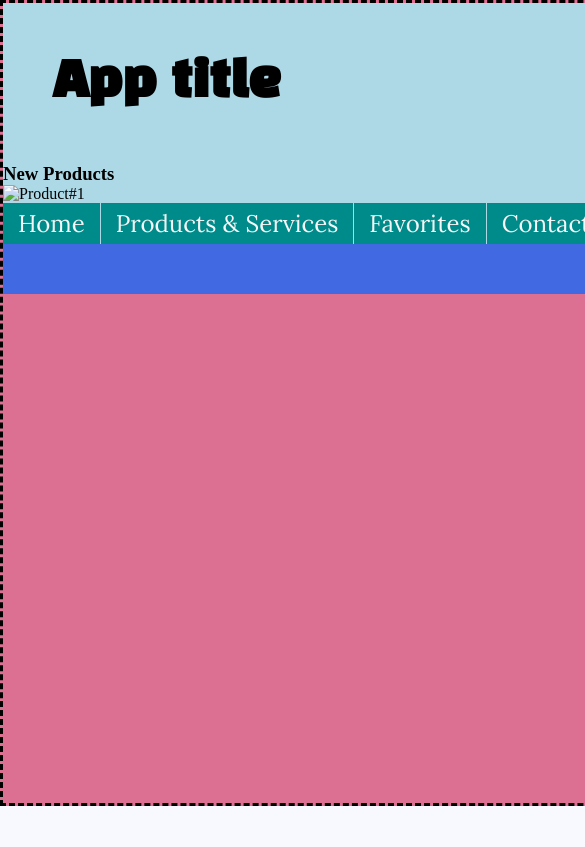
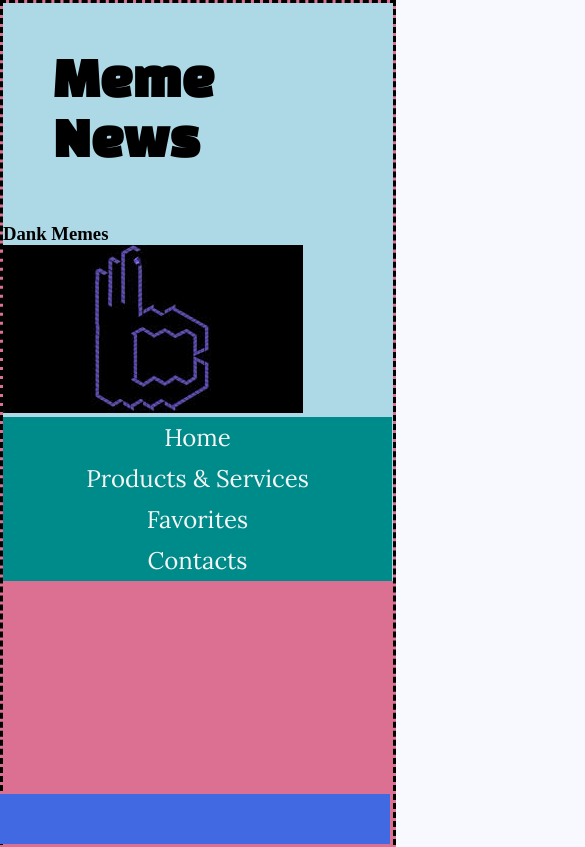
Before and after one commit to KeatonHunsaker/ALC_HTML5_Spring2019, a plain HTML site: page Mobile App/index.html in a window 390 px wide. Shown: the top 847 px of the page, 585 px wide, since content can reach past the window. Drawn offline with Linux system fonts and the light colour scheme.

Commit message:
Mobile fixing
Fixing

```diff
--- a/Mobile App/CSS/style.css
+++ b/Mobile App/CSS/style.css
@@ -11,14 +11,14 @@ body{
 }
 
 div#container{
-    width:1200px;
-    height:800px;
+    width: 100%;
+    height: 1200px;
     border:3px dashed black;
     background-color: palevioletred;
 }
 
 header{
-    width:91.7%;
+    width:89%%;
     padding:50px;
     background-color: lightblue;
 }
@@ -45,13 +45,12 @@ nav ul{
     list-style: none;
 }
 
-nav ul li{
+
+nav ul li a{
     float:left;
+    display:block;
     padding:5px 15px;
     border-right: 1px solid lightblue;
-}
-
-nav ul li a{
     color: whitesmoke;
     text-decoration: none;
 }
@@ -62,6 +61,9 @@ nav ul li a:hover{
 }
 
 footer{
+    position:absolute;
+    bottom:0;
+    left:0;
     width:100%;
     height:50px;
     background-color: royalblue;
@@ -70,6 +72,17 @@ footer{
 div.keepOpen{
     clear: both;
 }
+
+@media screen and (max-width: 600px){
+    div#container{
+        width:100;
+    }
+
+    nav ul li a{
+        float:none;
+        text-align:center;
+    }
+}
 /*
 
     font-family: 'Lora', serif;
--- a/Mobile App/index.html
+++ b/Mobile App/index.html
@@ -10,11 +10,11 @@
     <body>
         <div id="container">
             <header>
-                <h1>App title</h1>
+                <h1>Meme News</h1>
             </header>
             <div id="content">
-                <h3>New Products</h3>
-                <img src="" alt="Product#1" id="product">
+                <h3>Dank Memes</h3>
+                <img src="Image/Gamecube%20meme.jpg" id="product">
             </div>
             <nav id="nav">
                 <ul>
```
Also changed, not shown: Mobile App/Image/Gamecube meme.jpg (added), 2 other files.
